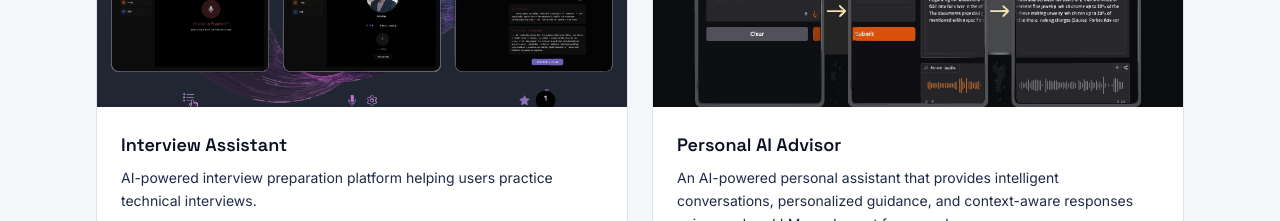
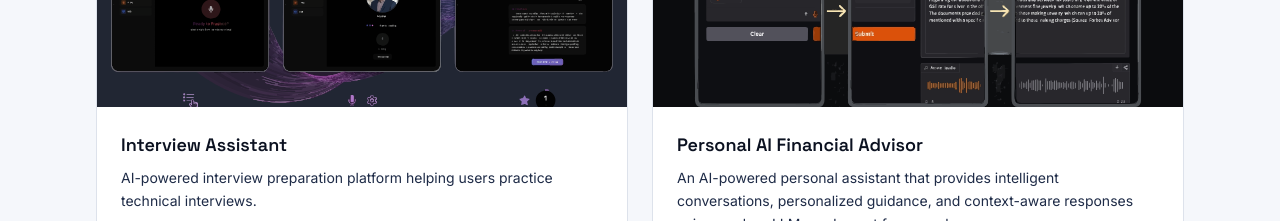
Before and after one commit to sriramabburi11/portfolio, a React (Vite) app: page / in a window 1280 px wide. Shown: the part 2600-2821 px from the top of the page. Built offline with nearby package versions, Linux system fonts and the light colour scheme; no server answers.

Commit message:
Update projects.ts

```diff
--- a/src/data/projects.ts
+++ b/src/data/projects.ts
@@ -23,7 +23,7 @@ export const PROJECTS: Project[] = [
   },
   {
   id: 'personal-ai-advisor',
-  title: 'Personal AI Advisor',
+  title: 'Personal AI Financial Advisor',
   status: 'completed',
   description:'An AI-powered personal assistant that provides intelligent conversations, personalized guidance, and context-aware responses using modern LLMs and agent frameworks.',
   longDescription: 'Personal AI Advisor is an intelligent conversational assistant built with Python, Gradio, LangChain, and Large Language Models. It leverages agent-based workflows to understand user queries, maintain conversational context, and deliver accurate, personalized responses through an interactive web interface.',
```
